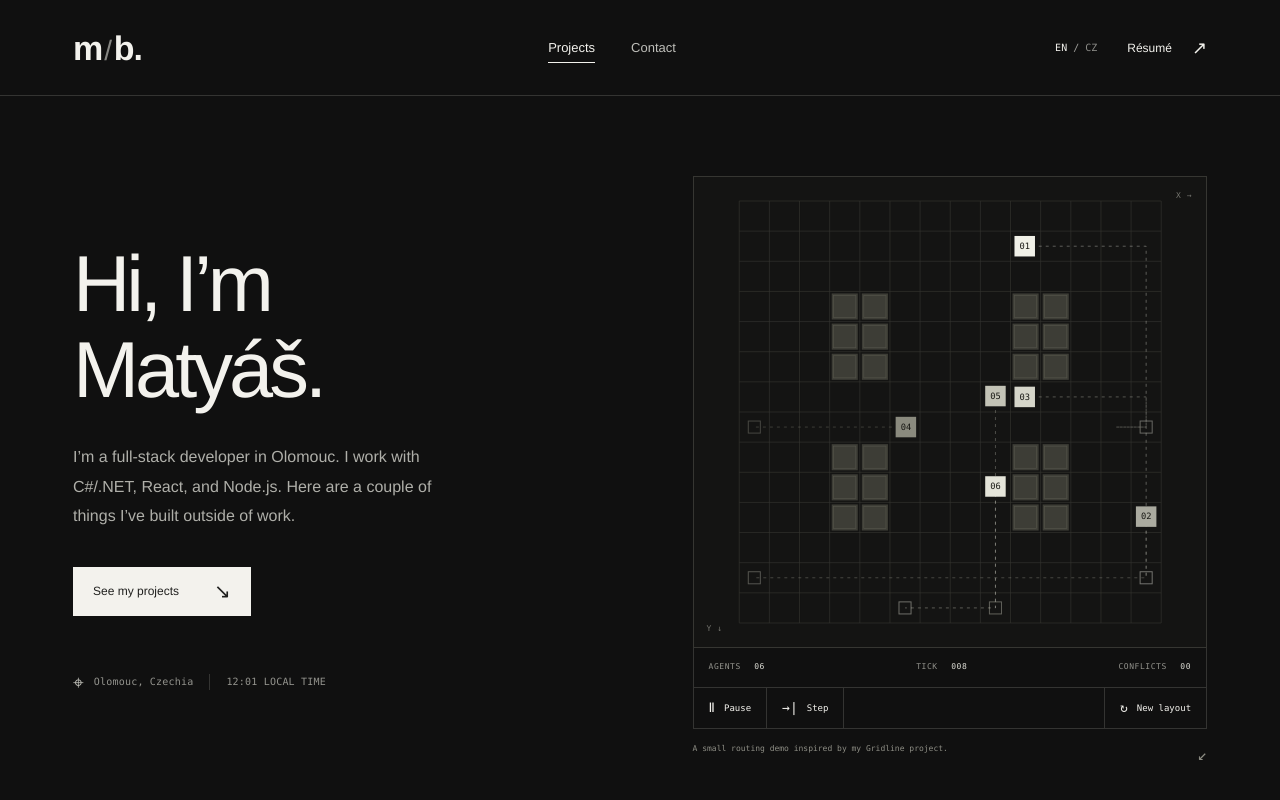
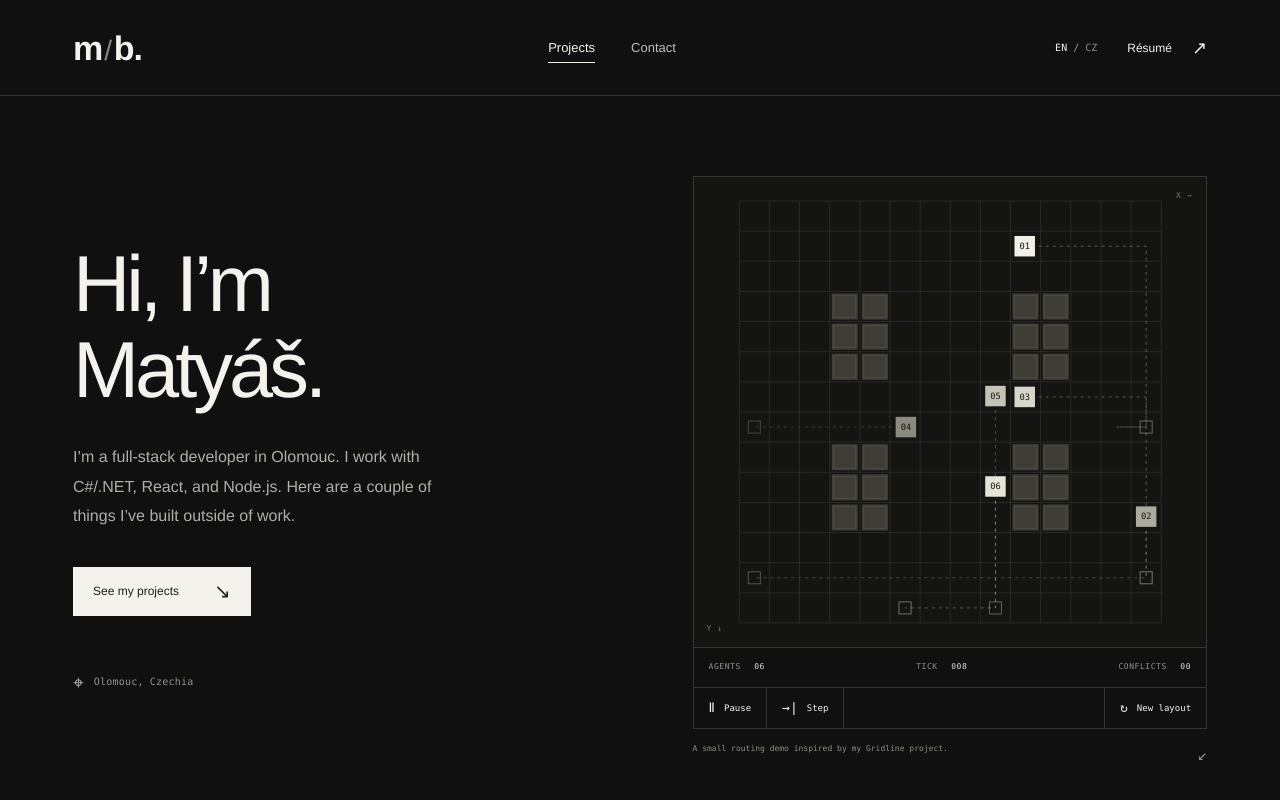
Before and after one commit to MatyasBalcar/portfolio, a website: page index.html in a window 1280 px wide. Shown: the top 800 px of the page. Drawn offline with Linux system fonts and the light colour scheme.

Commit message:
remove datetime

```diff
--- a/app.js
+++ b/app.js
@@ -88,13 +88,6 @@
   const dialog = document.querySelector('#project-dialog');
   const translate = key => translations[language][key] ?? translations.en[key] ?? key;
 
-  function updateTime() {
-    const time = new Intl.DateTimeFormat('en-GB', { timeZone: 'Europe/Prague', hour: '2-digit', minute: '2-digit', hourCycle: 'h23' }).format(new Date());
-    const element = document.querySelector('#local-time');
-    element.textContent = `${time} ${language === 'cs' ? 'MÍSTNÍ ČAS' : 'LOCAL TIME'}`;
-    element.setAttribute('aria-label', `${language === 'cs' ? 'Čas v Olomouci' : 'Time in Olomouc'}: ${time}`);
-  }
-
   function setLanguage(nextLanguage) {
     language = nextLanguage;
     document.documentElement.lang = language;
@@ -116,7 +109,6 @@
         history.replaceState(null, '', url);
       }
     } catch { /* Direct file previews may restrict history changes. */ }
-    updateTime();
     if (simulation) simulation.updateLabels();
     if (activeProject) renderProject(activeProject);
   }
@@ -182,7 +174,6 @@
   });
 
   document.querySelector('#current-year').textContent = new Date().getFullYear();
-  setInterval(updateTime, 60000);
 
   if ('IntersectionObserver' in window) {
     const sections = document.querySelectorAll('#work, #contact');
--- a/index.html
+++ b/index.html
@@ -41,7 +41,7 @@
         <div class="hero-actions">
           <a class="button button-light" href="#work"><span data-i18n="explore">See my projects</span><span aria-hidden="true">↘</span></a>
         </div>
-        <p class="hero-location mono"><span class="location-cross" aria-hidden="true">⌖</span><span data-i18n="location">Olomouc, Czechia</span><span class="hero-time" id="local-time" aria-label="Current time in Olomouc"></span></p>
+        <p class="hero-location mono"><span class="location-cross" aria-hidden="true">⌖</span><span data-i18n="location">Olomouc, Czechia</span></p>
       </div>
 
       <figure class="routing-lab" aria-labelledby="lab-caption">
--- a/styles.css
+++ b/styles.css
@@ -65,7 +65,6 @@ p, h1, h2, h3, figure { margin: 0; }
 .text-link:hover > :last-child { transform: translate(2px, -2px); }
 .hero-location { display: flex; gap: 10px; align-items: center; color: #94948e; margin-top: 57px; letter-spacing: .02em; font-size: 10px; }
 .location-cross { color: #bcbcb5; font-size: 19px; line-height: 1; }
-.hero-time { margin-left: 6px; padding-left: 16px; border-left: 1px solid var(--line); font-variant-numeric: tabular-nums; }
 
 .routing-lab { width: 100%; min-width: 0; align-self: center; position: relative; margin-top: 10px; }
 .lab-canvas-wrap { position: relative; width: 100%; aspect-ratio: 1.09; background: #141413; border: 1px solid #363632; }
```
Also changed, not shown: README.md.
